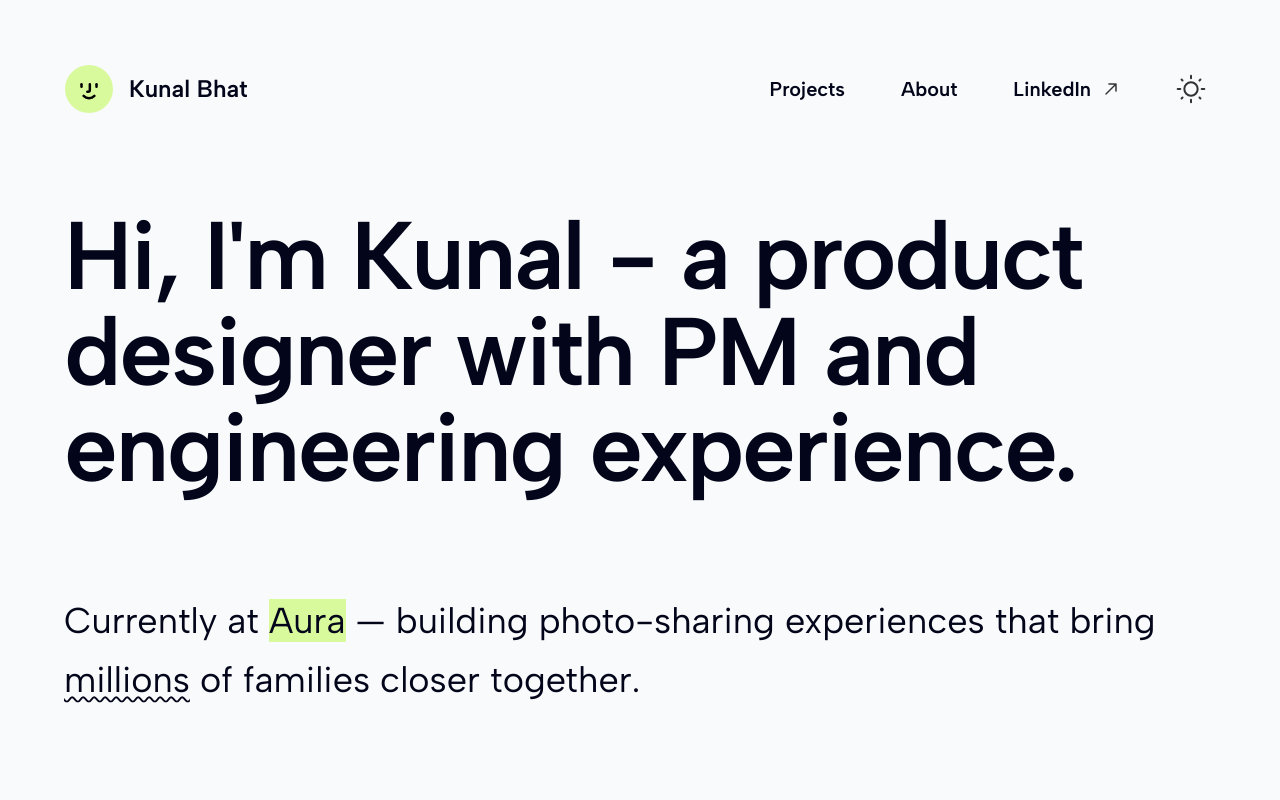
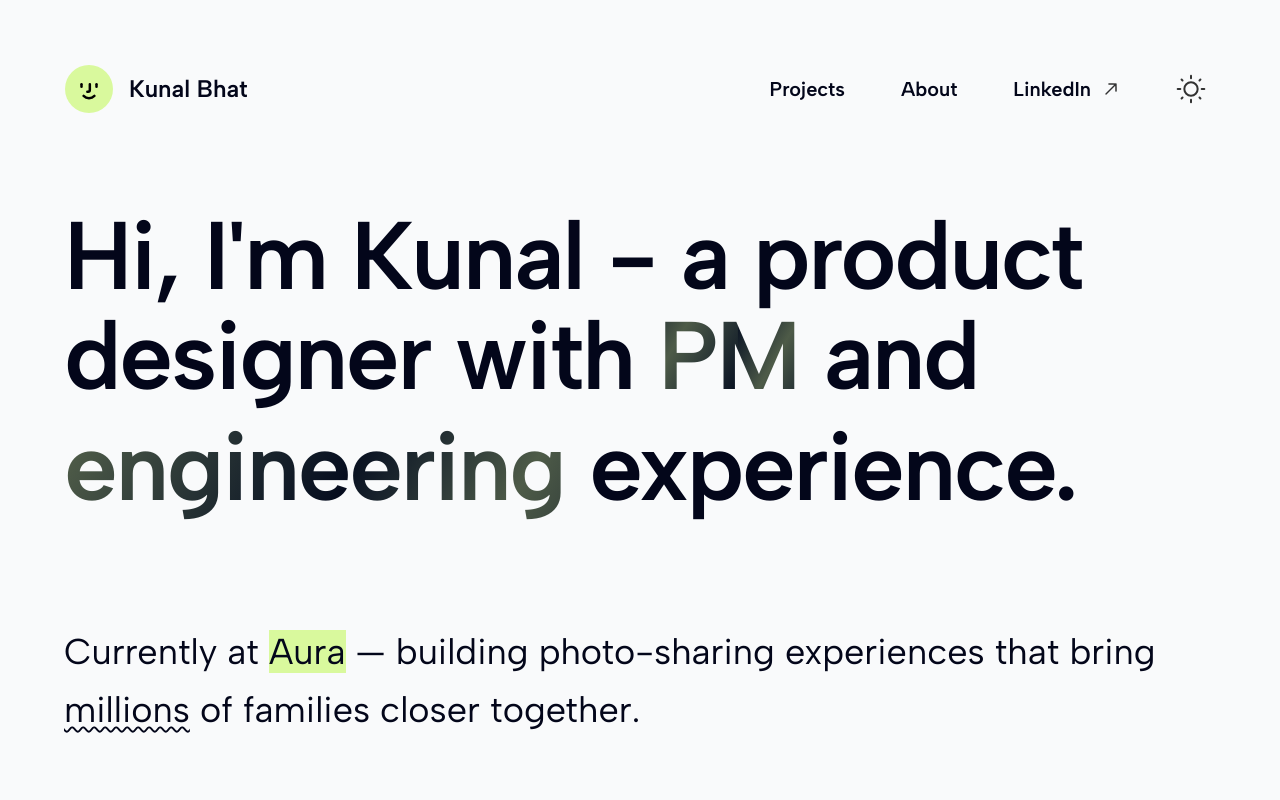
Before and after one commit to kunalbhat/portfolio-2025, a Next.js app: page / in a window 1280 px wide. Shown: the top 800 px of the page. Built offline with nearby package versions, Linux system fonts and the light colour scheme; grey boxes are pictures that could not be loaded.

Commit message:
Headline keywords effect

```diff
--- a/src/app/globals.css
+++ b/src/app/globals.css
@@ -151,6 +151,76 @@
     color: var(--fg);
   }
 
+  .tooltip-trigger {
+    @apply relative inline-block cursor-help text-(--fg);
+    background: linear-gradient(
+      120deg,
+      var(--fg) 0%,
+      color-mix(in srgb, var(--accent) 35%, var(--fg) 65%) 20%,
+      var(--fg) 45%,
+      color-mix(in srgb, var(--accent) 35%, var(--fg) 65%) 70%,
+      var(--fg) 100%
+    );
+    background-size: 200% 100%;
+    color: transparent;
+    -webkit-background-clip: text;
+    background-clip: text;
+    animation: tooltip-shimmer 4.5s ease-in-out infinite;
+    line-height: 1.08;
+    padding-bottom: 0.08em;
+  }
+
+  .tooltip-trigger::after {
+    content: attr(data-tooltip);
+    position: absolute;
+    top: 50%;
+    left: 50%;
+    transform: translate(-50%, -50%) scale(0.97) rotate(-6deg);
+    min-width: 27ch;
+    max-width: 48ch;
+    padding: 14px 16px;
+    background: #fff;
+    color: var(--fg);
+    border: none;
+    border-radius: 14px;
+    box-shadow: 0 18px 50px color-mix(
+        in srgb,
+        var(--bg) 45%,
+        black 55%
+      );
+    opacity: 0;
+    pointer-events: none;
+    font-size: 1.025rem;
+    line-height: 1.6;
+    letter-spacing: 0.01em;
+    white-space: normal;
+    transition: opacity 160ms ease, transform 160ms ease;
+    z-index: 10;
+  }
+
+  .tooltip-trigger:hover::after,
+  .tooltip-trigger:focus-visible::after {
+    opacity: 1;
+    transform: translate(-50%, -50%) scale(1) rotate(-12deg);
+  }
+
+  @keyframes tooltip-shimmer {
+    0% {
+      background-position: 180% 0;
+    }
+    100% {
+      background-position: -20% 0;
+    }
+  }
+
+  @media (prefers-reduced-motion: reduce) {
+    .tooltip-trigger {
+      animation: none;
+      background: none;
+      color: var(--fg);
+    }
+  }
+
   em {
     @apply not-italic underline underline-offset-4 decoration-wavy decoration-2;
   }
--- a/src/app/page.tsx
+++ b/src/app/page.tsx
@@ -15,6 +15,10 @@ export default function Home() {
           <AnimatedHeadline
             className="my-16 md:mt-16 md:mb-24 font-semibold"
             text="Hi, I'm Kunal - a product designer with PM and engineering experience."
+            highlightedWords={{
+              PM: "5 years as a product manager at PayPal and Braintree.",
+              engineering: "2 years integrating with crypto tools at Galactic.",
+            }}
           />
           <h2 className="mb-12 md:mb-24">
             Currently at{" "}
--- a/src/components/animated-headline.tsx
+++ b/src/components/animated-headline.tsx
@@ -5,11 +5,13 @@ import { motion } from "framer-motion";
 type AnimatedHeadlineProps = {
   text: string;
   className?: string;
+  highlightedWords?: Record<string, string>;
 };
 
 export default function AnimatedHeadline({
   text,
   className = "",
+  highlightedWords = {},
 }: AnimatedHeadlineProps) {
   const words = text.trim().split(/\s+/);
   const baseDelay = 0.085;
@@ -17,7 +19,22 @@ export default function AnimatedHeadline({
 
   return (
     <h1 className={className}>
-      {words.map((word, index) => (
+      {words.map((word, index) => {
+        const cleanWord = word.replace(/[^\w-]/g, "");
+        const tooltipText = highlightedWords[cleanWord];
+        const content = tooltipText ? (
+          <span
+            className="tooltip-trigger"
+            data-tooltip={tooltipText}
+            tabIndex={0}
+          >
+            {word}
+          </span>
+        ) : (
+          word
+        );
+
+        return (
           <motion.span
             key={`${word}-${index}`}
             className="inline-block"
@@ -29,10 +46,11 @@ export default function AnimatedHeadline({
               ease: [0.18, 0.9, 0.28, 1],
             }}
           >
-          {word}
+            {content}
             {index < words.length - 1 ? "\u00A0" : ""}
           </motion.span>
-      ))}
+        );
+      })}
     </h1>
   );
 }
```
Lines whose indentation alone changed are shown as unchanged.
